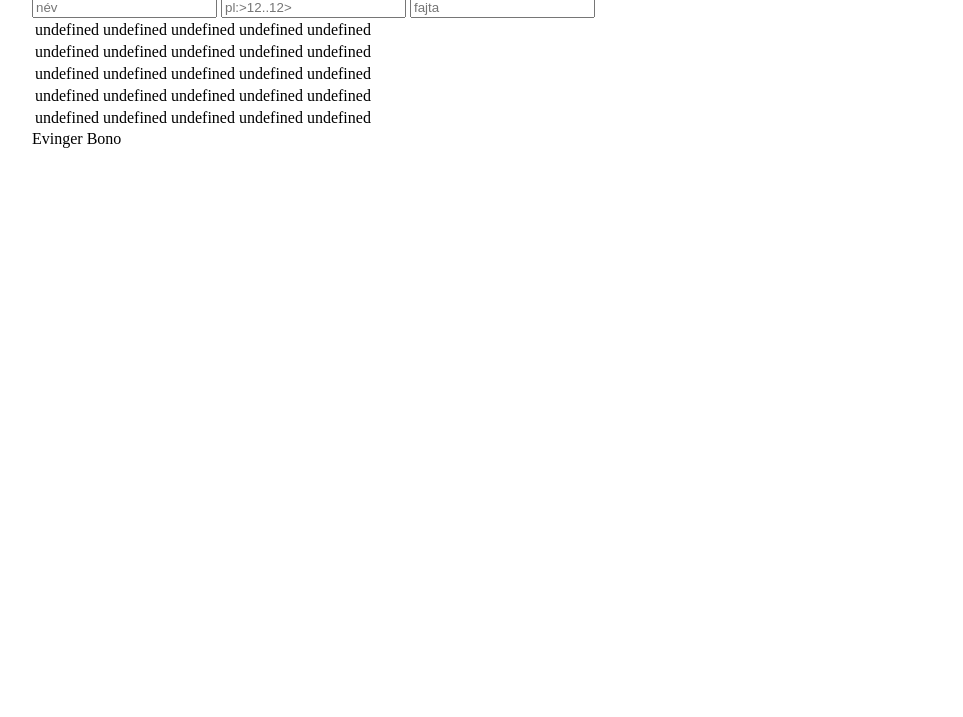
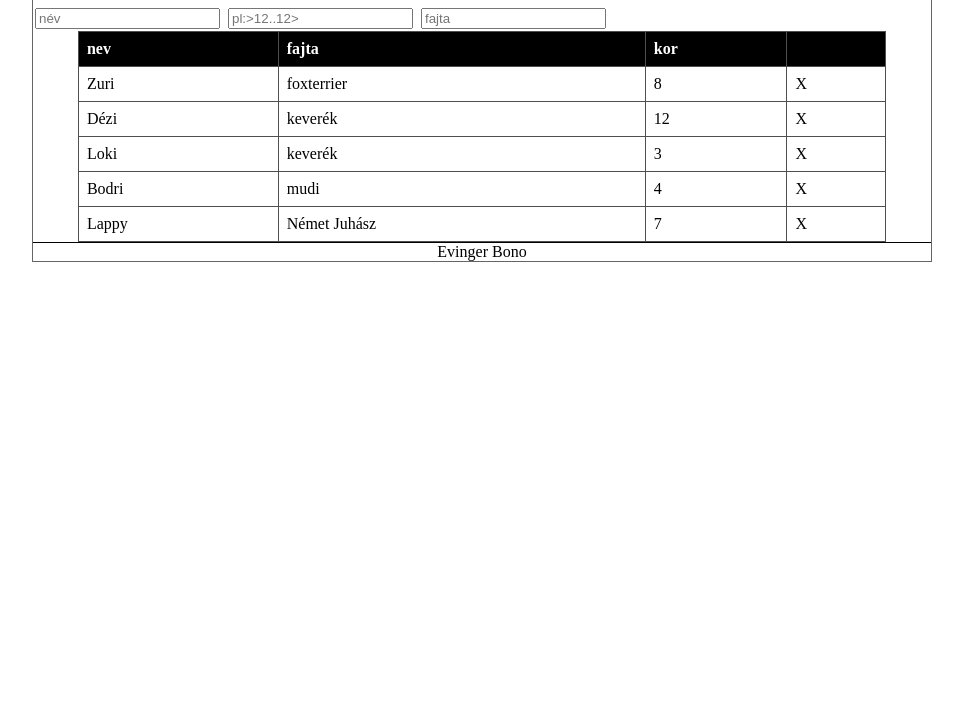
Before and after one commit to evingerbono/adatok_listazasa, a plain HTML site: page index.html in a window 1280 px wide. Shown: the part 83-800 px from the top of the page, without its empty margins (158-1121 px from the left). Drawn offline with nearby package versions, Linux system fonts and the light colour scheme.

Commit message:
táblázat_rendezése_kattintásal_és_beírásal

```diff
--- a/main.js
+++ b/main.js
@@ -10,36 +10,71 @@ $(function () {
     console.log(ADATLISTA);
     console.log(szures(ADATLISTA, "fajta", "keverék"));
 
+    const TABLAZATELEM = $("article");
     const NEVINPUTELEM = $("#nev");
+    const KORINPUTELEM = $("#kor");
     const FAJTAINPUTELEM = $("#fajta");
 
-    NEVINPUTELEM.on("change", function () {
+
+    let tartalom = megjelenit(ADATLISTA);
+    TABLAZATELEM.append(tartalom);
+
+
+    $("th").on("click", function () {
+        let index = $(this).index();
+        let kulcs = Object.keys(ADATLISTA[0])[index];
+
+        rendezes(ADATLISTA, kulcs);
+
+        let tablaElem = $("table");
+        let ujTartalom = megjelenit(ADATLISTA);
+        tablaElem.replaceWith(ujTartalom);
+    });
+
+    NEVINPUTELEM.on("input", function () {
         let nevErtek = NEVINPUTELEM.val();
         let szurtlista = szures(ADATLISTA, "nev", nevErtek);
         console.log(szurtlista);
+        let tartalom = megjelenit(szurtlista);
+        $("table").replaceWith(tartalom);
     });
 
-    FAJTAINPUTELEM.on("change", function () {
+    KORINPUTELEM.on("input", function () {
+        let korErtek = KORINPUTELEM.val();
+        let szurtlista = szures(ADATLISTA, "kor", korErtek);
+        console.log(szurtlista);
+        let tartalom = megjelenit(szurtlista);
+        $("table").replaceWith(tartalom);
+    });
+
+    FAJTAINPUTELEM.on("input", function () {
         let fajtaErtek = FAJTAINPUTELEM.val();
         let szurtlista = szures(ADATLISTA, "fajta", fajtaErtek);
         console.log(szurtlista);
+        let tartalom = megjelenit(szurtlista);
+        $("table").replaceWith(tartalom);
     });
 
-    const TABLAZATELEM = $("article");
-    let tartalom = megjelenit(ADATLISTA);
-    TABLAZATELEM.append(tartalom);
+
 })
 
 function megjelenit(lista) {
     let txt = "";
     txt += "<table>";
+    txt += "<tr>";
+    for (let kulcs in lista[0]) {
+        txt += "<th>" + kulcs + "</th>";
+    }
+    txt += "<th></th>";
+    txt += "</tr>";
     for (let index = 0; index < lista.length; index++) {
-        txt+="<tr>"
-        for (let kulcs in lista) {
+        txt += "<tr>";
+        for (let kulcs in lista[index]) {
             txt += "<td>" + lista[index][kulcs] + "</td>";
         }
-        txt+="</tr>"
+        txt += "<td>X</td>";
+        txt += "</tr>";
     }
-    txt +="</table>";
+    txt += "</table>";
     return txt;
 }
--- a/stilus.css
+++ b/stilus.css
@@ -1,7 +1,35 @@
-*{
+* {
     box-sizing: border-box;
 }
-main{
+
+main {
+    border: 1px solid rgb(102, 101, 101);
     max-width: 900px;
     margin: auto;
 }
+input{
+    margin: 2px;
+}
+
+table {
+    border-collapse: collapse;
+    width: 90%;
+    margin: auto;
+}
+
+th, td {
+    text-align: left;
+    padding: 8px;
+    border: 1px solid rgb(80, 79, 79);
+}
+
+th {
+    background-color: black;
+    color: white;
+    font-weight: bold;
+}
+
+footer{
+    border-top: 1px solid black;
+    text-align: center;
+}
```
